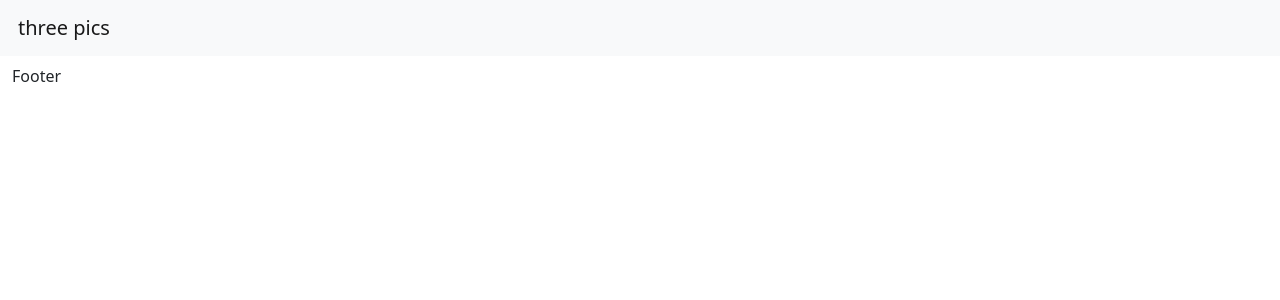
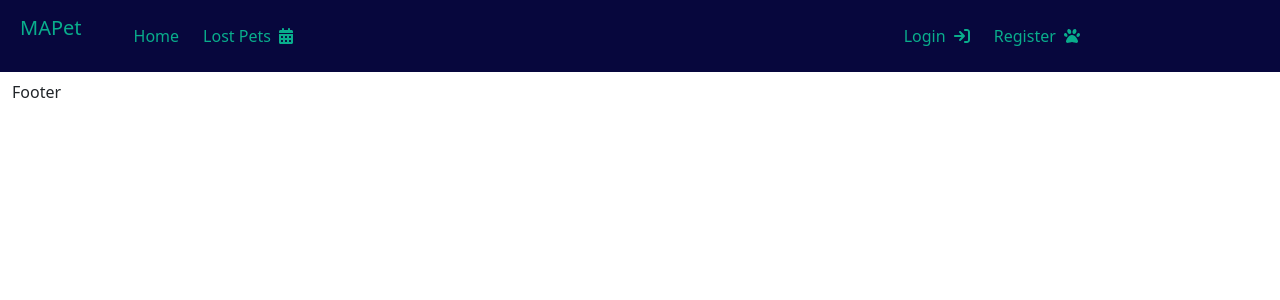
Before and after one commit to Stepalom77/Proyecto-Frontend-Grupo2, a React (Create React App) app: page / in a window 1280 px wide. Shown: the top 300 px of the page. Built offline with nearby package versions, Linux system fonts and the light colour scheme.

Commit message:
Navbar css y html echo

```diff
--- a/package.json
+++ b/package.json
@@ -3,6 +3,10 @@
   "version": "0.1.0",
   "private": true,
   "dependencies": {
+    "@fortawesome/fontawesome-svg-core": "^6.4.0",
+    "@fortawesome/free-regular-svg-icons": "^6.4.0",
+    "@fortawesome/free-solid-svg-icons": "^6.4.0",
+    "@fortawesome/react-fontawesome": "^0.2.0",
     "@testing-library/jest-dom": "^5.16.5",
     "@testing-library/react": "^13.4.0",
     "@testing-library/user-event": "^13.5.0",
--- a/src/components/Navbar/Navbar.css
+++ b/src/components/Navbar/Navbar.css
@@ -0,0 +1,30 @@
+#navbar {
+    background-color: rgb(7, 7, 61);
+}
+
+#navbar-button {
+    color: rgb(9, 173, 140);
+}
+
+#navbar-brand {
+    color: rgb(9, 173, 140);
+}
+
+#icon {
+    margin-left: 0.25rem;
+}
+
+#navbar-left {
+    margin-right: 11rem;
+}
+
+@media only screen and (max-width: 600px) {
+    #navbarNav {
+        margin-left: 0px !important;
+        margin-bottom: 0px !important;
+    }
+
+    #nav-item {
+        margin-bottom: 0.25rem;
+    }
+}
--- a/src/components/Navbar/Navbar.jsx
+++ b/src/components/Navbar/Navbar.jsx
@@ -1,15 +1,43 @@
 import './Navbar.css'
+import { FontAwesomeIcon } from '@fortawesome/react-fontawesome'
+import { faCalendarDays, faArrowRightToBracket, faPaw } from '@fortawesome/free-solid-svg-icons'
 
 const Navbar = () => {
     return(
-        <nav className="navbar navbar-expand-lg bg-light mb-2">
-        <div className="container-fluid">
-            <button className="navbar-brand border border-0 bg-transparent" > three pics</button>
-            <button className="btn border border-0" type="button" >
-
-            </button>
-        </div>
-    </nav>
+        <nav className="navbar navbar-expand-lg mb-2 " id='navbar'>
+            <div className="container-fluid">
+                <p className="navbar-brand border border-0 bg-transparent ms-2 " id='navbar-brand'> MAPet</p>
+                <button className="navbar-toggler" type="button" data-bs-toggle="collapse" data-bs-target="#navbarNav" aria-controls="navbarNav" aria-expanded="false" aria-label="Toggle navigation">
+                    <span className="navbar-toggler-icon"></span>
+                </button>
+                <div className="collapse navbar-collapse ms-4" id="navbarNav">
+                    <ul className="navbar-nav me-auto mb-2 mb-lg-0">
+                        <li className="nav-item" id='nav-item'>
+                            <button className="btn border border-0" type="button" id='navbar-button'>
+                                <span>Home</span>
+                            </button>
+                        </li>
+                        <li className="nav-item" id='nav-item'>
+                            <button className="btn border border-0" type="button" id='navbar-button'>
+                                <span>Lost Pets</span> <FontAwesomeIcon icon={faCalendarDays} id='icon'/>
+                            </button>
+                        </li>
+                    </ul>
+                    <ul className="navbar-nav" id='navbar-left'>
+                        <li className="nav-item" id='nav-item'>
+                            <button className="btn border border-0" type="button" id='navbar-button'>
+                                <span >Login</span> <FontAwesomeIcon icon={faArrowRightToBracket} id='icon'/>
+                            </button>
+                        </li>
+                        <li className="nav-item" id='nav-item'>
+                            <button className="btn border border-0" type="button" id='navbar-button'>
+                                <span >Register</span> <FontAwesomeIcon icon={faPaw} id='icon'/>
+                            </button>
+                        </li>
+                    </ul>
+                </div>
+            </div>
+        </nav>
     )
 }
 
```
Also changed, not shown: 1 other file (tests, documents, lock files or other folders).
